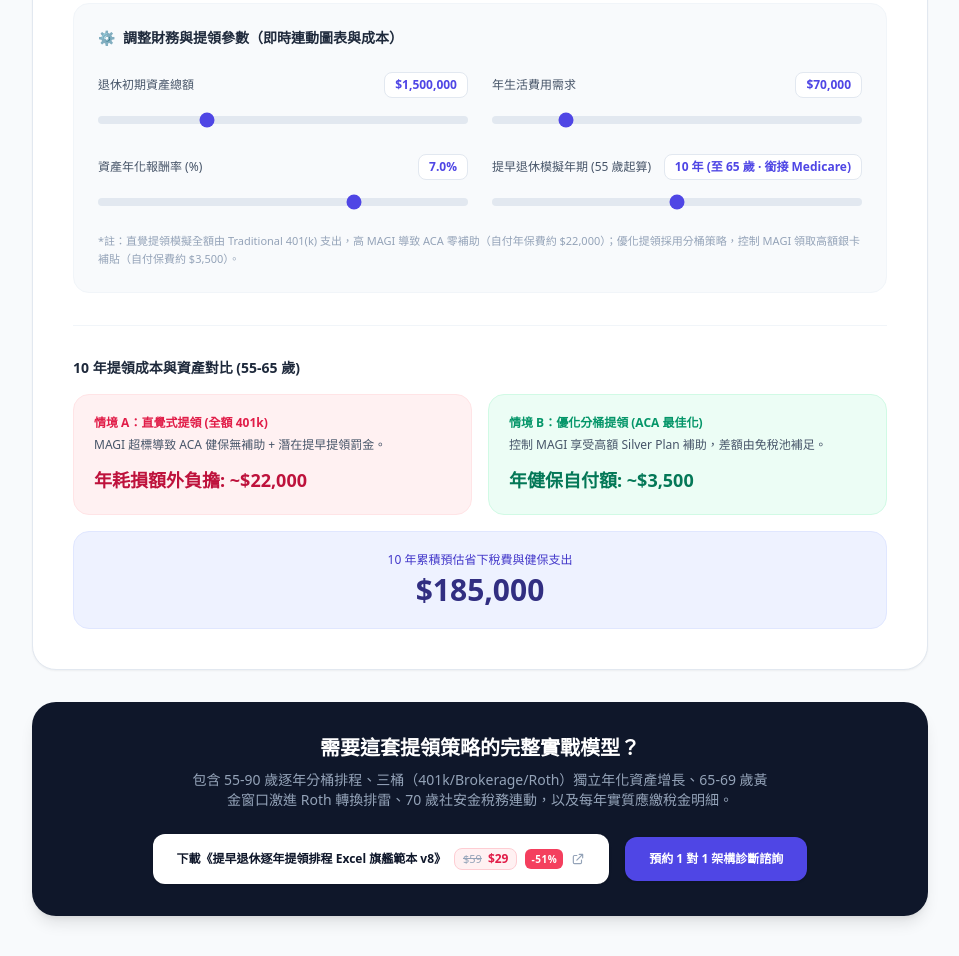
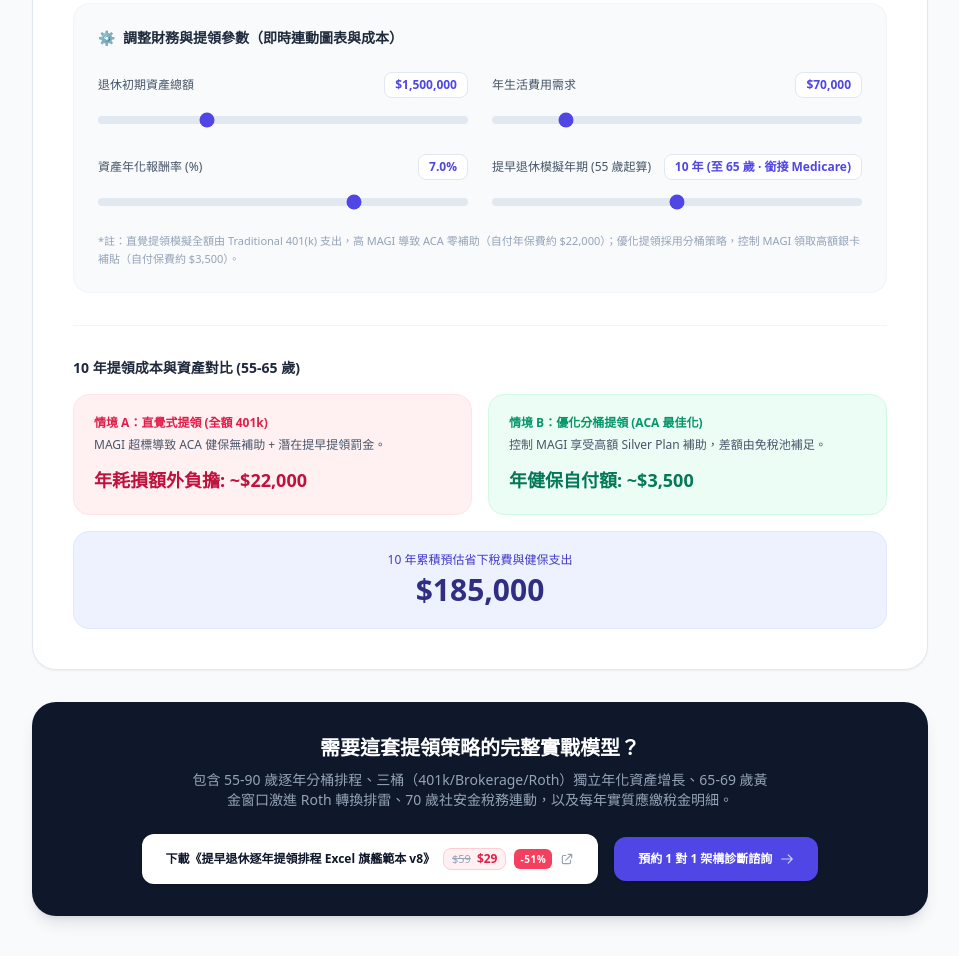
Before and after one commit to TechRichMind/tech-fire-tool, a plain HTML site: page index.html in a window 1280 px wide. Shown: the part 830-1786 px from the top of the page, without its empty margins (160-1119 px from the left). Drawn offline with nearby package versions, Linux system fonts and the light colour scheme.

Commit message:
Update index.html

```diff
--- a/index.html
+++ b/index.html
@@ -143,7 +143,7 @@
         包含 55-90 歲逐年分桶排程、三桶（401k/Brokerage/Roth）獨立年化資產增長、65-69 歲黃金窗口激進 Roth 轉換排雷、70 歲社安金稅務連動，以及每年實質應繳稅金明細。
       </p>
       <div class="flex flex-col sm:flex-row justify-center items-center gap-4">
-        <!-- 完整對接真實 Gumroad 網址與 $59 劃掉特價 $29 的按鈕 -->
+        <!-- Gumroad 商品下載按鈕 -->
         <a
           href="https://richok.gumroad.com/l/fire-drawdown-excel"
           target="_blank"
@@ -161,8 +161,17 @@
             <path stroke-linecap="round" stroke-linejoin="round" stroke-width="2" d="M10 6H6a2 2 0 00-2 2v10a2 2 0 002 2h10a2 2 0 002-2v-4M14 4h6m0 0v6m0-6L10 14" />
           </svg>
         </a>
-        <a href="mailto:brighttransfu@gmail.com?subject=預約提早退休提領架構診斷諮詢" class="bg-indigo-600 hover:bg-indigo-500 text-white text-xs font-semibold py-3.5 px-6 rounded-xl transition shadow inline-block">
-          預約 1 對 1 架構診斷諮詢
+
+        <!-- 1 對 1 諮詢按鈕：已綁定真實 Google 表單網址 -->
+        <a
+          href="https://docs.google.com/forms/d/e/1FAIpQLSegYW-80kxol7QeZOgGFCzQ2KAUZqB6JDpeO6uSvFOJCsxEUQ/viewform"
+          target="_blank"
+          rel="noopener noreferrer"
+          class="bg-indigo-600 hover:bg-indigo-500 text-white text-xs font-semibold py-3.5 px-6 rounded-xl transition shadow inline-flex items-center gap-2">
+          <span>預約 1 對 1 架構診斷諮詢</span>
+          <svg xmlns="http://www.w3.org/2000/svg" class="h-3.5 w-3.5 text-indigo-200" fill="none" viewBox="0 0 24 24" stroke="currentColor">
+            <path stroke-linecap="round" stroke-linejoin="round" stroke-width="2" d="M14 5l7 7m0 0l-7 7m7-7H3" />
+          </svg>
         </a>
       </div>
     </div>
```
